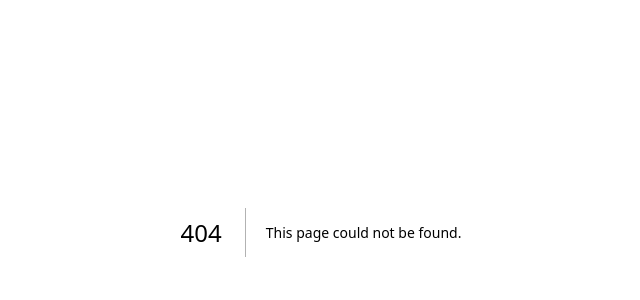
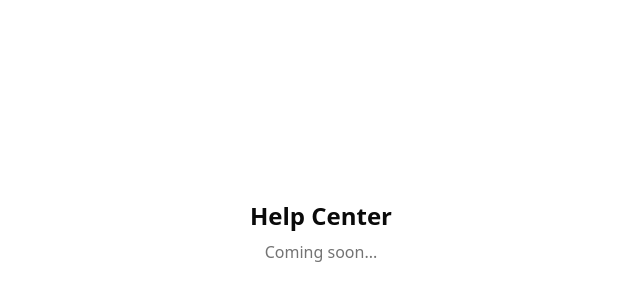
Before and after one commit to thywisdom/qmail, a Next.js app: page /help in a window 1280 px wide. Before the commit this address had no page. Shown: the part 168-468 px from the top of the page, without its empty margins (319-959 px from the left). Built offline with nearby package versions, Linux system fonts and the light colour scheme.

Commit message:
UI Help tweak

```diff
--- /dev/null
+++ b/src/app/help/page.tsx
@@ -0,0 +1,10 @@
+export default function HelpPage() {
+    return (
+        <div className="flex h-screen w-full items-center justify-center p-4">
+            <div className="text-center">
+                <h1 className="text-2xl font-bold">Help Center</h1>
+                <p className="text-muted-foreground mt-2">Coming soon...</p>
+            </div>
+        </div>
+    )
+}
--- a/src/components/dashboard/nav-user.tsx
+++ b/src/components/dashboard/nav-user.tsx
@@ -1,10 +1,10 @@
 "use client"
 
 import {
-  IconCreditCard,
+
   IconDotsVertical,
   IconLogout,
-  IconNotification,
+  IconHelp,
   IconUserCircle,
 } from "@tabler/icons-react"
 
@@ -103,13 +103,9 @@ export function NavUser({
                 <IconUserCircle />
                 Account
               </DropdownMenuItem>
-              <DropdownMenuItem>
-                <IconCreditCard />
-                Billing
-              </DropdownMenuItem>
-              <DropdownMenuItem>
-                <IconNotification />
-                Notifications
+              <DropdownMenuItem onClick={() => router.push("/help")}>
+                <IconHelp />
+                Help
               </DropdownMenuItem>
             </DropdownMenuGroup>
             <DropdownMenuSeparator />
```
